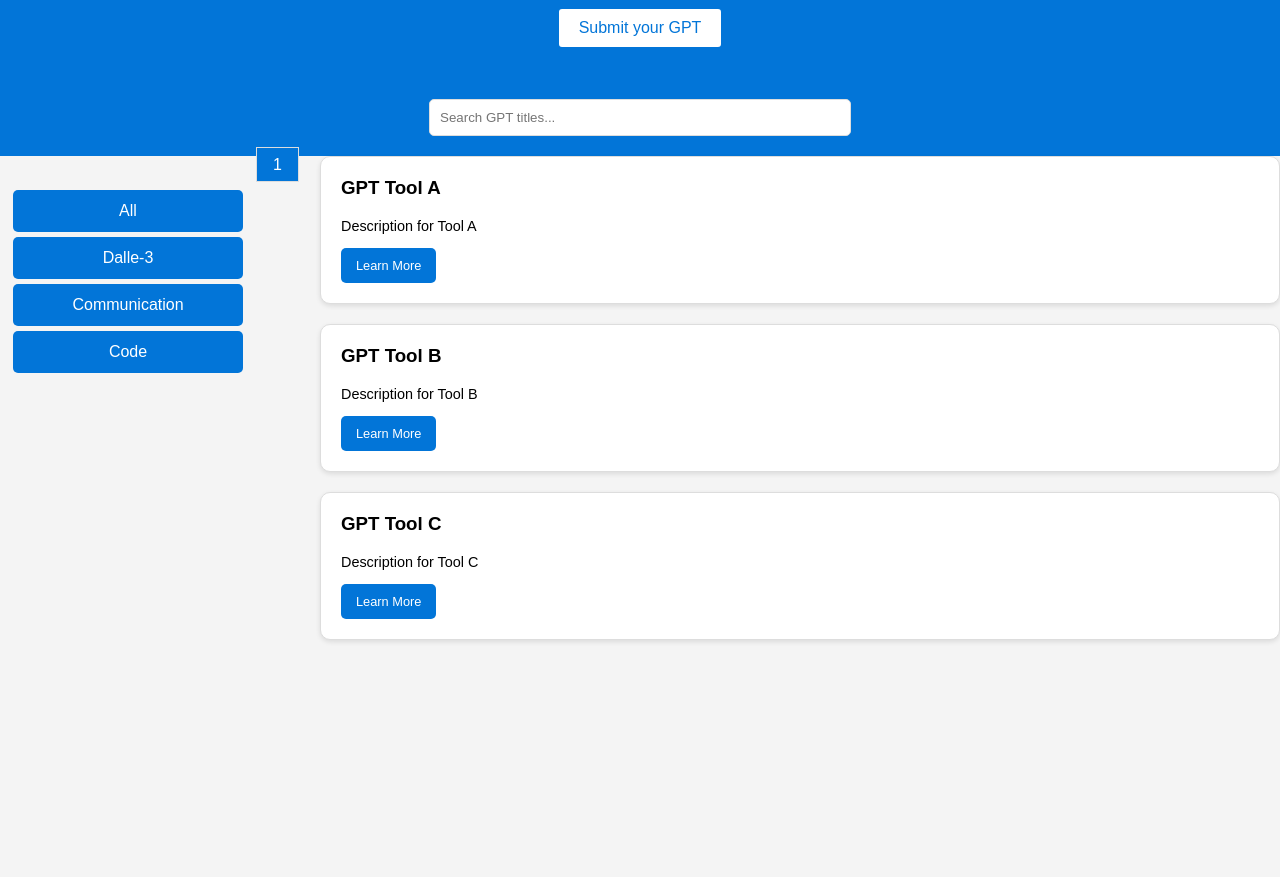
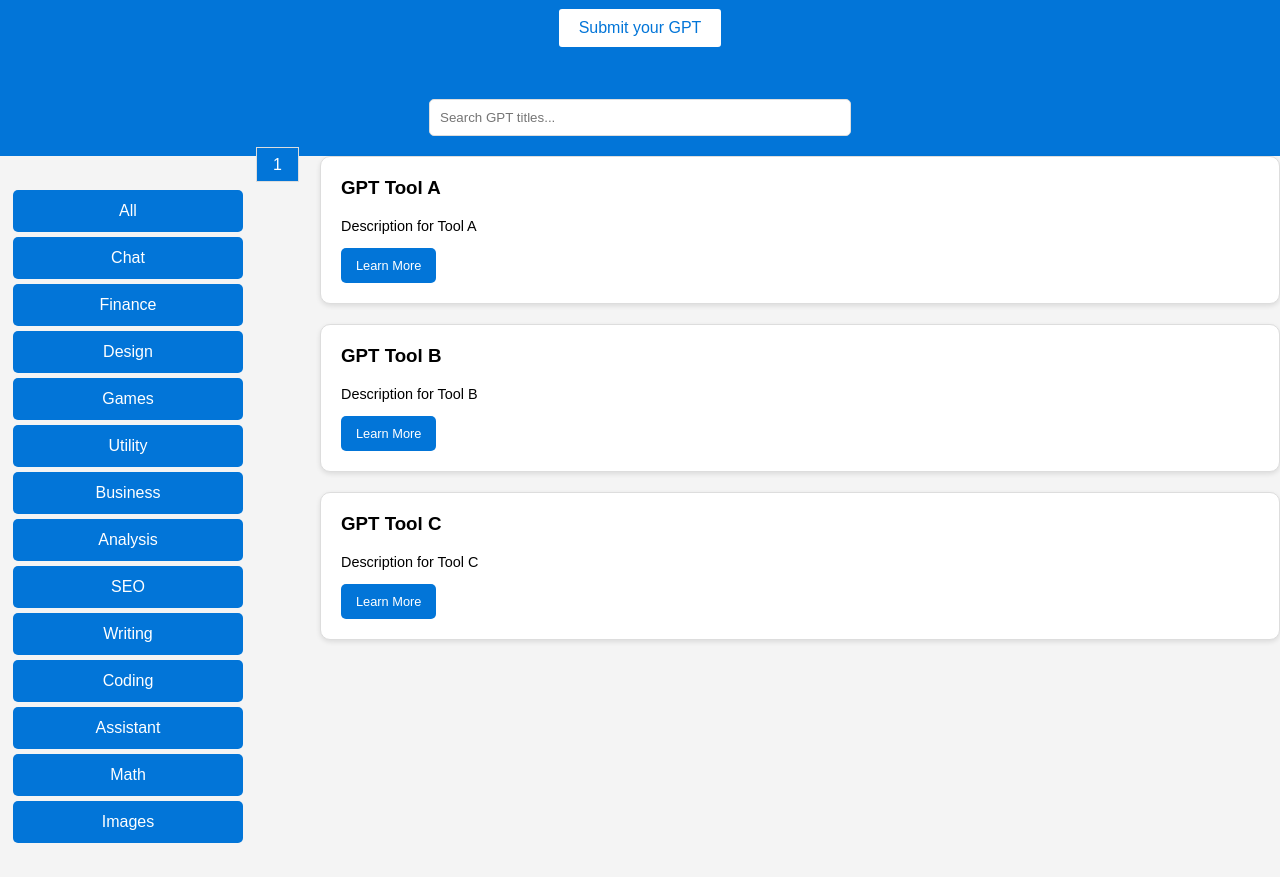
Before and after one commit to skyeonsolwastaken/gptdirectory, a plain HTML site: page index.html in a window 1280 px wide. Shown: the part 60-937 px from the top of the page. Before the commit the page ends 800 px from the top, so only its background shows below. Drawn offline with Linux system fonts and the light colour scheme.

Commit message:
Update index.html
Added categories and first 20 entries push

```diff
--- a/index.html
+++ b/index.html
@@ -48,10 +48,19 @@
       <div class="menu-container">
         <ul id="categoryList">
           <li class="category-item" data-category="all">All</li>
-          <li class="category-item" data-category="dalle-3">Dalle-3</li>
-          <li class="category-item" data-category="communication">Communication</li>
-          <li class="category-item" data-category="code">Code</li>
-          <!-- Add other categories as needed, just copypaste category-item -->
+          <li class="category-item" data-category="chat">Chat</li>
+          <li class="category-item" data-category="finance">Finance</li>
+          <li class="category-item" data-category="design">Design</li>
+          <li class="category-item" data-category="games">Games</li>
+          <li class="category-item" data-category="utility">Utility</li>
+          <li class="category-item" data-category="business">Business</li>
+          <li class="category-item" data-category="analysis">Analysis</li>
+          <li class="category-item" data-category="seo">SEO</li>
+          <li class="category-item" data-category="writing">Writing</li>
+          <li class="category-item" data-category="coding">Coding</li>
+          <li class="category-item" data-category="assistant">Assistant</li>
+          <li class="category-item" data-category="math">Math</li>
+          <li class="category-item" data-category="images">Images</li>
         </ul>
       </div>
 
```
